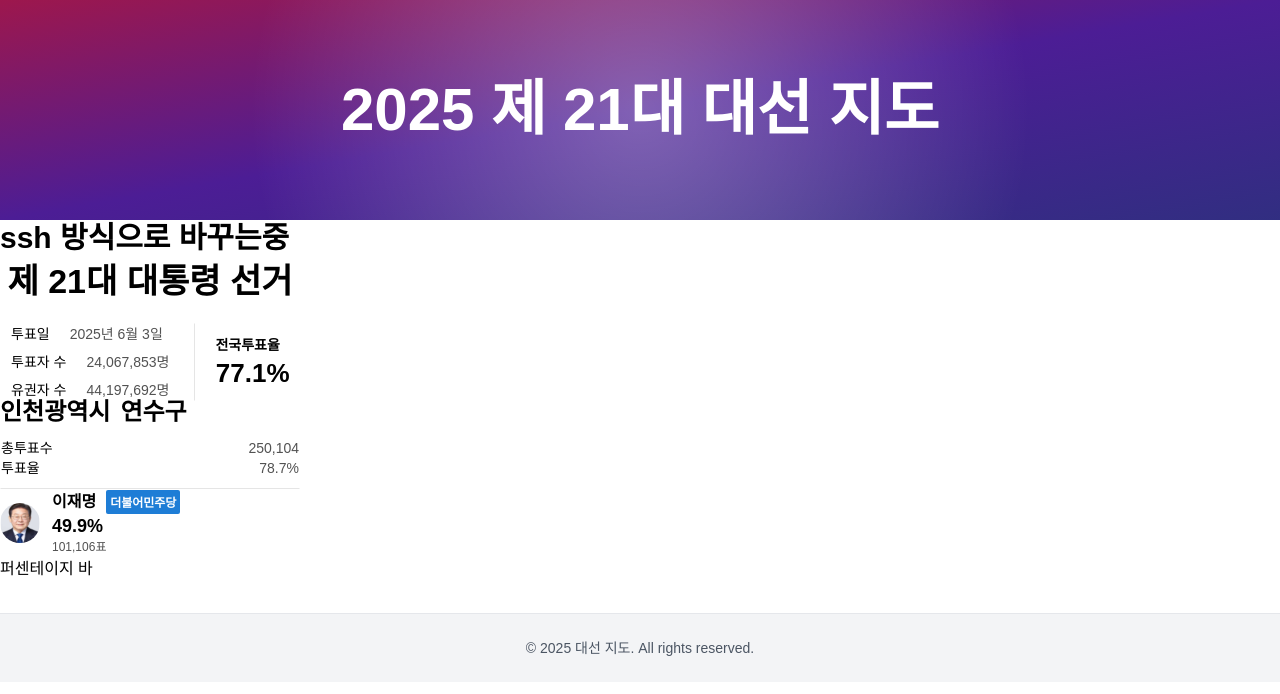
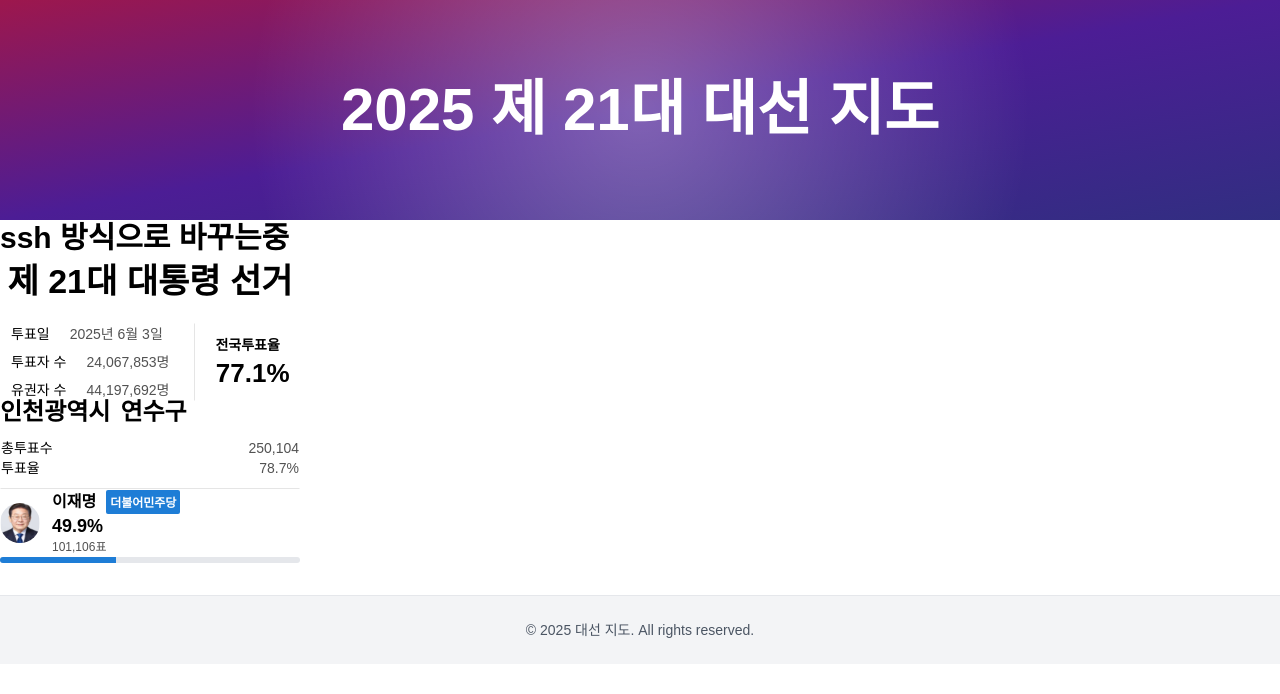
Before and after one commit to DevONew/vote2025, a Next.js app: page / in a window 1280 px wide. Shown: the top 694 px of the page. Built offline with nearby package versions, Linux system fonts and the light colour scheme.

Commit message:
퍼센테이지 바 컴포넌트 작업

```diff
--- a/src/app/components/ui/CandidateCard.tsx
+++ b/src/app/components/ui/CandidateCard.tsx
@@ -1,6 +1,7 @@
 'use client'
 import React from "react"
 import CandidateImage from "./CandidateImage";
+import PercentageBar from "./PercentageBar";
 
 type CandidateCard = {
     src: string;
@@ -26,7 +27,7 @@ export default function CandidateCard(props: CandidateCard) {
                     <div className="text-[12px] text-neutral-600">101,106표</div>
                 </div>
             </div>
-            <div>퍼센테이지 바</div>
+            <div><PercentageBar percentage={38.7} color={partyColor}/></div>
         </div>
     );
 }
--- /dev/null
+++ b/src/app/components/ui/PercentageBar.tsx
@@ -0,0 +1,21 @@
+'use client'
+import React from "react";
+import {useEffect, useState} from "react";
+
+export type PercentageBarProps = {
+    percentage: number;
+    color: string;
+};
+
+export default function PercentageBar({percentage, color}:PercentageBarProps){
+    return (
+        <div className="w-full h-1.5 bg-gray-200 rounded overflow-hidden">
+            <div className="h-full transition-all duration-300 ease-in-out"
+                style={{
+                width: `${percentage}%`,
+                backgroundColor: color,
+                }}>
+            </div>
+        </div>
+    );
+};
```
